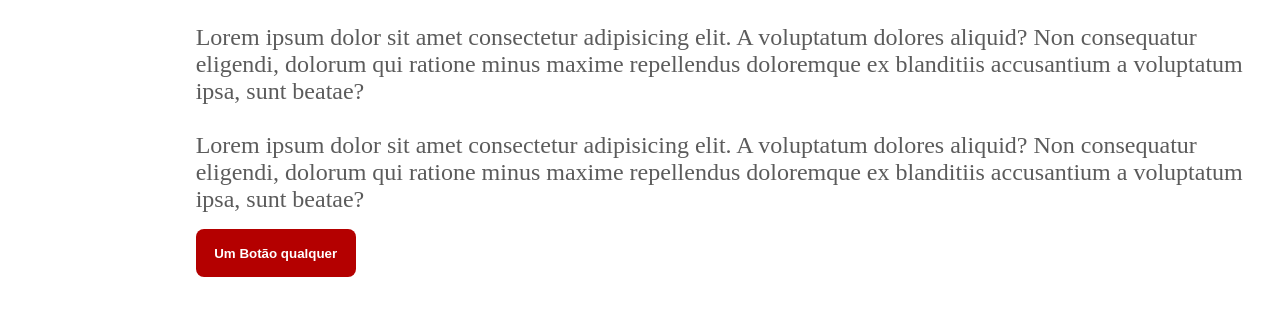
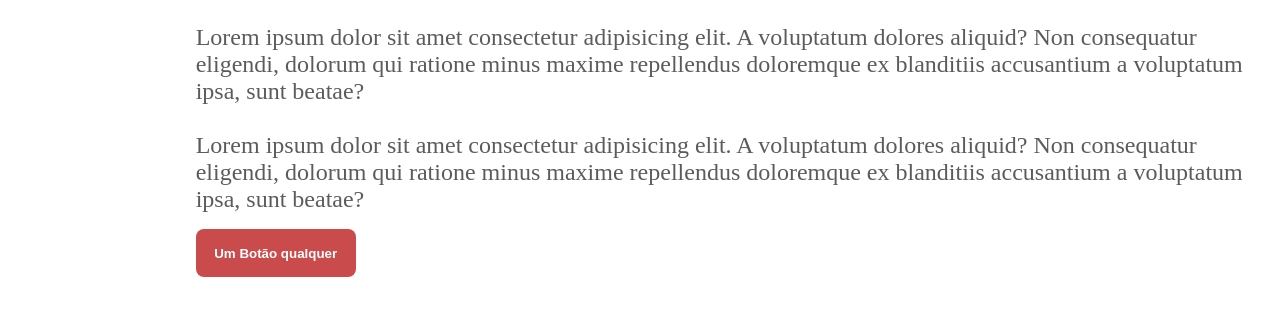
Before and after one commit to gladosn07/StrongWay, a website: page index.html in a window 1280 px wide. In both pictures the pointer is over the button "Um Botão qualquer". Shown: the part 415-730 px from the top of the page. Drawn offline with Linux system fonts and the light colour scheme.

Commit message:
Update styles.css

```diff
--- a/styles.css
+++ b/styles.css
@@ -96,4 +96,10 @@ li {
     border-radius: 8px;
     font-weight: bold;
     margin-top: 1rem;
+    transition: 0.3s;
+    cursor: pointer;
 }
+
+.btn:hover {
+    opacity: 0.7;
+}
```
